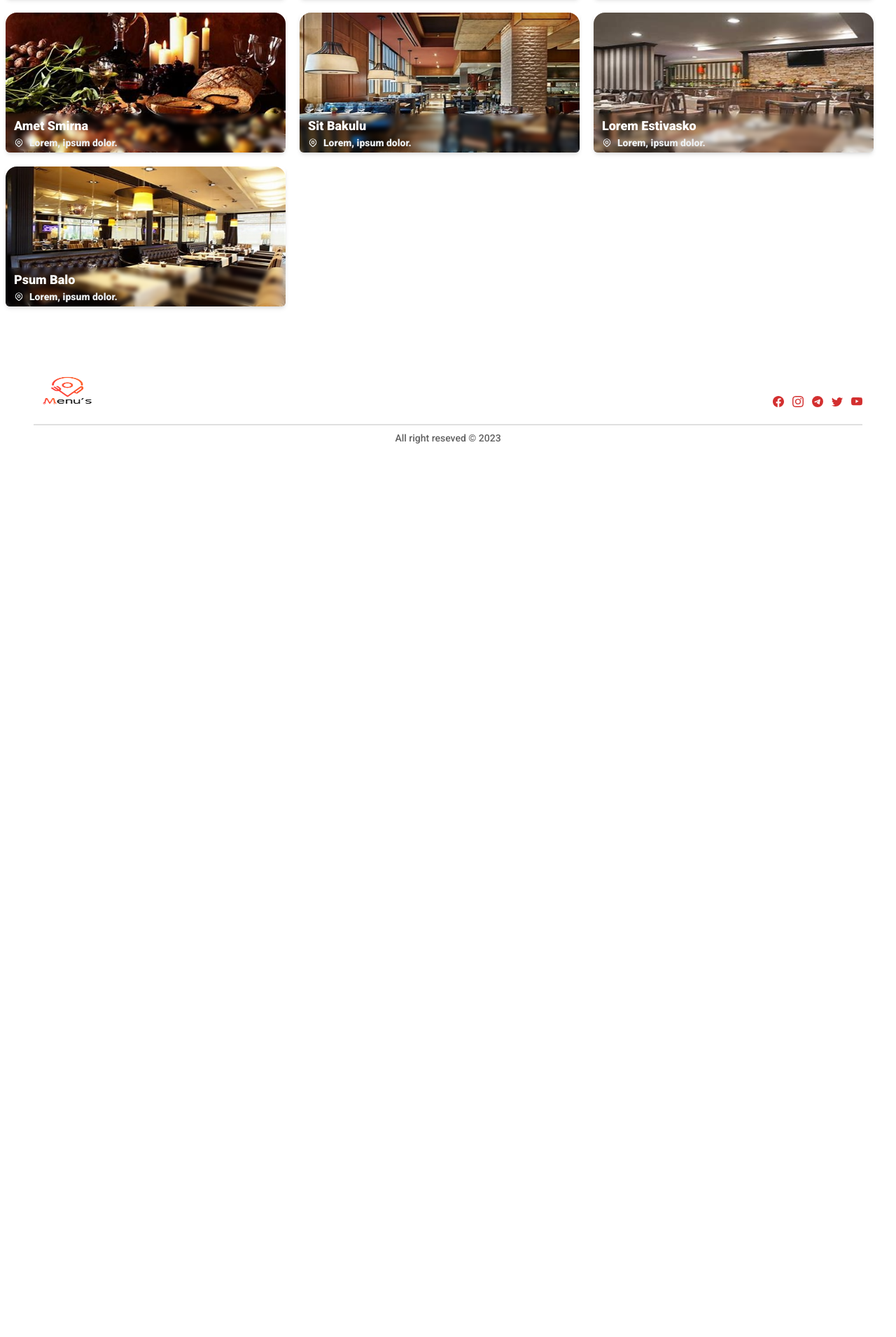
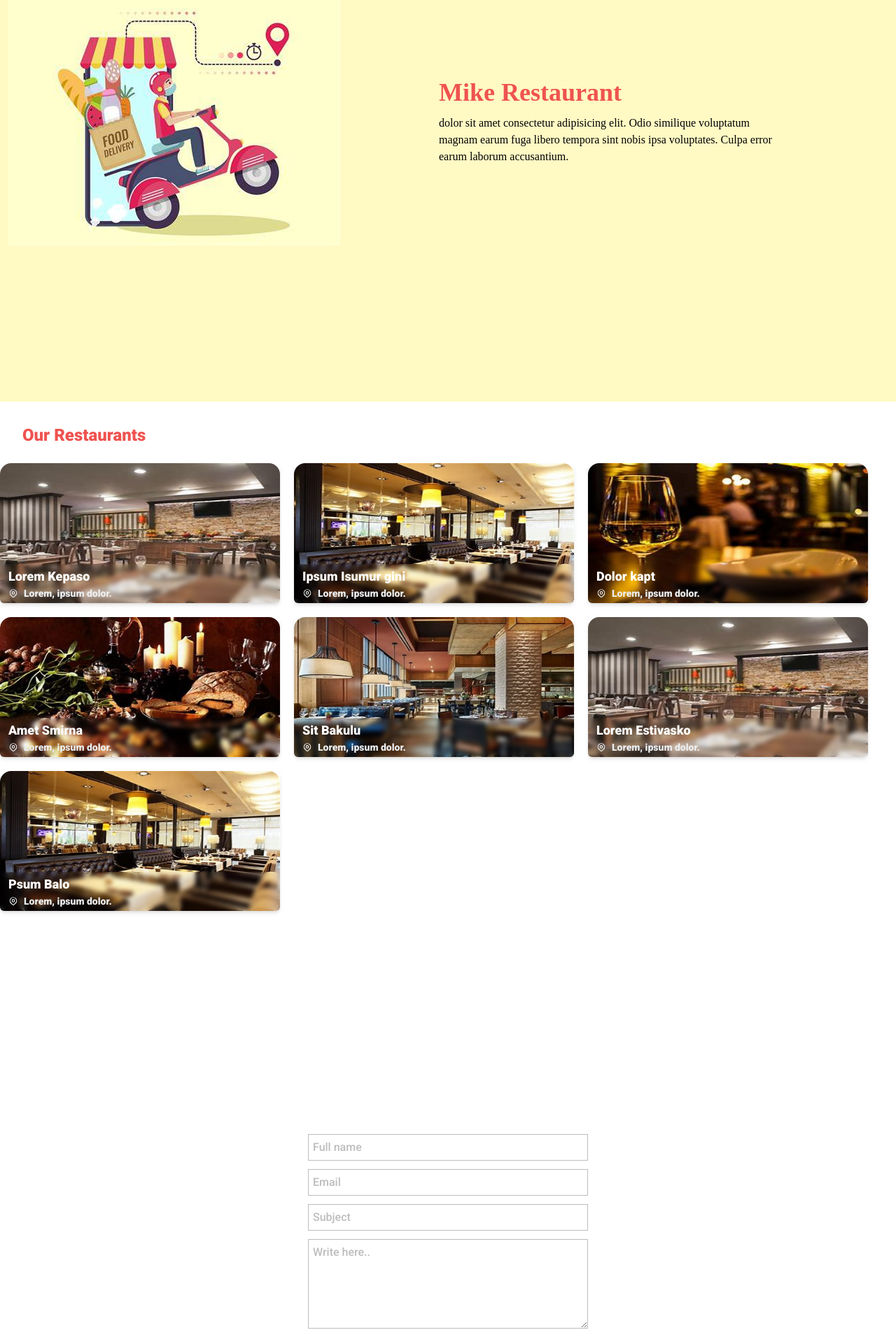
Before and after one commit to darazuiscaptain/mikerestaurant, a React (Vite) app in the folder client/: page / in a window 1280 px wide. Shown: the part 689-2600 px from the top of the page at 70% size. Before the commit the page ends 1325 px from the top, so only its background shows below. Built offline with nearby package versions, Linux system fonts and the light colour scheme; no server answers; a web font is replaced by a local one.

Commit message:
UI update

```diff
--- a/client/src/UI/Featured.jsx
+++ b/client/src/UI/Featured.jsx
@@ -14,7 +14,7 @@ function Featured() {
             <h1 className='font-extrabold text-2xl text-red-400 px-3 sm:pl-8'>
                 Our Restaurants
             </h1>
-            <div className='flex flex-wrap gap-5  p-2 py-4 rounded-md justify-center lg:justify-start'>
+            <div className='flex flex-wrap gap-5 py-4 rounded-md justify-center lg:justify-start'>
                 <CardLoader image={image1} open={"open"} title={"Lorem Kepaso"}/>
                 <CardLoader image={image6} open={"open"} title={"Ipsum Isumur gini"}/>
                 <CardLoader image={image3} open={"close"} title={"Dolor kapt"}/>
--- a/client/src/UI/Main.jsx
+++ b/client/src/UI/Main.jsx
@@ -4,7 +4,7 @@ import Statistics from "../UI/Statistics"
 function Main() {
     return (
         <section id='main' className=''>
-            <div className='grid md:grid-cols-3 max-w-full'>
+            <div className='grid md:grid-cols-3 w-full'>
                 <div className='flex flex-col  gap-0  justify-around p-8 sm:p-4 max-w-[400px] sm:w-full'>
                     <div className='flex items-center justify-center px-5 sm:px-12'>
                         <h2 className='flex flex-col text-[40px] font-extrabold leading-10 text-red-400'>
--- a/client/src/pages/About.jsx
+++ b/client/src/pages/About.jsx
@@ -1,34 +1,24 @@
 import React from 'react'
-import Header from '../components/Header'
-import Footer from '../components/Footer'
+import logo from "../assets/res-logo.jpg"
+
 
 function About() {
   return (
-    <div className='flex flex-col'>
-      <Header/>
-      <div className='flex flex-col gap-5 h-[70vh] max-w-[500px] mx-auto px-3 font-serif mt-4 sm:mt-8 md:mt-12 lg:mt-16'>
-        <h1 className='text_gradient_h text-2xl uppercase font-semibold'>Lorem ipsum dolor</h1>
-        <p className=''>
-          Lorem ipsum, dolor sit amet consectetur adipisicing elit.
-          Odio similique voluptatum magnam earum fuga libero tempora sint nobis ipsa voluptates.
-          Culpa error earum laborum accusantium.
-        </p>
-
-        <p>
-          Lorem ipsum dolor sit amet consectetur adipisicing elit.
-          Ut, distinctio placeat ea neque qui corrupti sunt rem sed culpa maxime magni,
-          quae repudiandae blanditiis similique ipsam dolor ipsum exercitationem optio!
-          Aliquam similique quis voluptates eaque.
-        </p>
-
-        <p>
-          Lorem ipsum dolor sit, amet consectetur adipisicing elit.
-          Veritatis sapiente eius dolor temporibus perferendis adipisci incidunt ut perspiciatis
-          voluptatem,
-          enim iste repellendus reiciendis repellat rerum distinctio aperiam itaque.
-        </p>
+    <div className='w-full bg-yellow-100'>
+      <div className='flex flex-col justify-around sm:flex-row sm:h-[100vh] mx-auto px-3 font-serif mt-4 sm:mt-8 md:mt-12 lg:mt-16'>
+        <div className='flex justify-center items-center'>
+          <img src={logo} alt="" className='' />
+        </div>
+        <div className='flex flex-col gap-3 justify-center  max-w-[500px] p-5 sm:px-0 mx-auto w-full'>
+          <h1 className='flex text-4xl font-extrabold text-red-400'>Mike Restaurant</h1>
+          <p className='justify-start'>
+            dolor sit amet consectetur adipisicing elit.
+            Odio similique voluptatum magnam earum
+            fuga libero tempora sint nobis ipsa voluptates.
+            Culpa error earum laborum accusantium.
+          </p>
+        </div>
       </div>
-      <Footer/>
     </div>
   )
 }
--- a/client/src/pages/Cart.jsx
+++ b/client/src/pages/Cart.jsx
@@ -51,7 +51,7 @@ const Cart = () => {
         const order = {
             customer: currentUser?._id,
             items: productId,
-            totalAmount: subtotal || product?.price
+            totalAmount: subtotal+15 || product?.price+15
         }
         console.log(order, "order")
 
--- a/client/src/pages/Contact.jsx
+++ b/client/src/pages/Contact.jsx
@@ -1,28 +1,37 @@
-import { Card } from '@material-tailwind/react'
 import { useState } from 'react'
 import { Link } from 'react-router-dom'
-import Header from '../components/Header'
-import Footer from '../components/Footer'
+import { toast } from 'react-toastify'
 
-function Contact() {
-  const emailTo = "smikiyas37@gmail.com"
-  const [emailFrom, sendEmailFrom] = useState({
+const initialValue = {
   full_name: "",
   email: "",
   subject: "",
   message: ""
-  })
+}
+function Contact() {
+
+  const emailTo = "smikiyas37@gmail.com"
+  const [emailFrom, sendEmailFrom] = useState(initialValue)
   const handleChange = (e) => {
     sendEmailFrom({ ...emailFrom, [e.target.name]: e.target.value })
   }
 
+  const sendEmail = () => {
+    if (emailFrom.email === "") {
+      toast("Please provide your email")
+    } else {
+      const { full_name, email, subject, message } = emailFrom;
+      const mailtoLink = `mailto:${emailTo}?subject=Regarding ${subject}&body=Hey I'm ${full_name},  ${message}`;
+      window.location.href = mailtoLink;
+      sendEmailFrom(initialValue)
+    }
+  };
+
   const { full_name, email, subject, message } = emailFrom
   return (
-    <div className='flex flex-col'>
-      <Header />
-      <section className='flex flex-col justify-center gap-5 w-full max-w-[500px] mx-auto mt-4 sm:mt-8 md:mt-12 lg:mt-16'>
-        <Card className='flex flex-col justify-between px-5 sm:px-12 drop-shadow-2xl '>
-          <h1 className='text_gradient_p text-2xl text-center underline-offset-2 pt-3'>Contact Us</h1>
+    <section className='flex flex-col justify-center items-center gap-5 w-full md:h-[100vh] bg-transparent bg-blue-gray-900 mx-auto mt-4 sm:mt-8 md:mt-12 lg:mt-16'>
+      <div className='flex flex-col min-w-[400px] mx-auto text-white '>
+        <h1 className='text-2xl text-center underline-offset-2 pt-3'>Contact Us</h1>
         <form className='flex flex-col w-full h-full gap-3 my-4'>
           <input
             type="text"
@@ -30,38 +39,36 @@ function Contact() {
             value={full_name}
             onChange={handleChange}
             placeholder='Full name'
-              className='hover:outline-none placeholder:text-blue-gray-100 focus:outline-none p-[6px] border-[0.7px] border-gray-400' />
+            className='hover:outline-none flex w-full bg-transparent  focus:outline-none p-[6px] border-[0.7px] border-gray-400' />
           <input
             type="text"
             name="email"
             value={email}
             onChange={handleChange}
             placeholder='Email'
-              className='hover:outline-none placeholder:text-blue-gray-100 focus:outline-none p-[6px] border-[0.7px] border-gray-400' />
+            className='hover:outline-none bg-transparent focus:outline-none p-[6px] border-[0.7px] border-gray-400' />
           <input
             type="text"
             name="subject"
             value={subject}
             onChange={handleChange}
             placeholder='Subject'
-              className='hover:outline-none placeholder:text-blue-gray-100 focus:outline-none p-[6px] border-[0.7px] border-gray-400' />
+            className='hover:outline-none bg-transparent focus:outline-none p-[6px] border-[0.7px] border-gray-400' />
           <textarea
             name="message"
             value={message}
             onChange={handleChange}
-              className='max-h-24 hover:outline-none placeholder:text-blue-gray-100 focus:outline-none p-[6px] border-[0.7px] border-gray-400'
+            className='max-h-32 hover:outline-none bg-transparent focus:outline-none p-[6px] border-[0.7px] border-gray-400'
             cols="10" rows="10" placeholder='Write here..'>
           </textarea>
           <Link
-              to={`mailto:${emailTo}?subject=Regarding ${subject}&body=HeyI'm ${full_name},  ${message}`}
-              className='text-center w-full uppercase p-3 rounded-lg my-3 bg-[#51b75a] text-white opacity-90'>
+            onClick={() => sendEmail()}
+            className='text-center w-full uppercase p-3 rounded-lg my-3 border-2  border-white hover:bg-black text-white opacity-90'>
             send
           </Link>
         </form>
-        </Card>
+      </div>
     </section>
-      <Footer />
-    </div>
   )
 }
 export default Contact
--- a/client/src/pages/Home.jsx
+++ b/client/src/pages/Home.jsx
@@ -10,6 +10,8 @@ import axios from "axios"
 import LoadingSpinner from "../components/LoadingSpinner"
 
 import { BASE_URL } from "../baseurl"
+import Contact from "./Contact"
+import About from "./About"
 
 function Home() {
     const [fastFood, setFastFood] = useState([])
@@ -44,7 +46,9 @@ function Home() {
     return (
         <div div className="">
             <Header />
-            <Main />
+            <div id="home">
+                <Main />
+            </div>
             <div className="flex flex-col gap-1 lg:mt-5">
                 <div className="flex flex-col flex-1 mx-auto pl-3 sm:pl-0 md:rounded-lg border-1">
 
@@ -59,7 +63,13 @@ function Home() {
                         )}
                 </div>
             </div>
+            <div id="about">
+                <About />
+            </div>
             <Featured />
+            <div id="contact">
+                <Contact />
+            </div>
             <Footer />
         </div>
     )
--- a/client/src/pages/admin/component/Sidebar.jsx
+++ b/client/src/pages/admin/component/Sidebar.jsx
@@ -14,7 +14,7 @@ const Sidebar = () => {
         <div className='flex w-[11rem] h-[100vh] sticky top-0 left-0 rounded-none border-r-2'>
             <div className='flex flex-col mx-auto pt-7 gap-6'>
                 <div className='flex flex-col gap-4'>
-                    <img src={logo} alt="" className='w-16 h-16' />
+                    <Link to={"/"}><img src={logo} alt="" className='w-16 h-16' /></Link>
                     <div className='flex flex-col items-center justify-center'>
                         <h2 className='text-sm font-normal'>{username}</h2>
                         <h5 className='text-xs text-gray-500'>{email}</h5>
--- a/client/src/pages/delivery/component/SideBar.jsx
+++ b/client/src/pages/delivery/component/SideBar.jsx
@@ -12,7 +12,7 @@ const Sidebar = () => {
         <div className='flex w-[11rem] h-[100vh] sticky top-0 left-0 rounded-none border-r-2'>
             <div className='flex flex-col mx-auto pt-7 gap-6'>
                 <div className='flex flex-col gap-4'>
-                    <img src={logo} alt="" className='w-16 h-16' />
+                    <Link to={"/"}><img src={logo} alt="" className='w-16 h-16' /></Link>
                     <div className='flex flex-col items-center justify-center'>
                         <h2 className='text-sm font-normal'>{username}</h2>
                         <h5 className='text-xs text-gray-500'>{email}</h5>
```
Also changed, not shown: client/src/components/Header.jsx (+19 -20 lines), client/src/assets/res-logo.jpg (added). Lines whose indentation alone changed are shown as unchanged.
